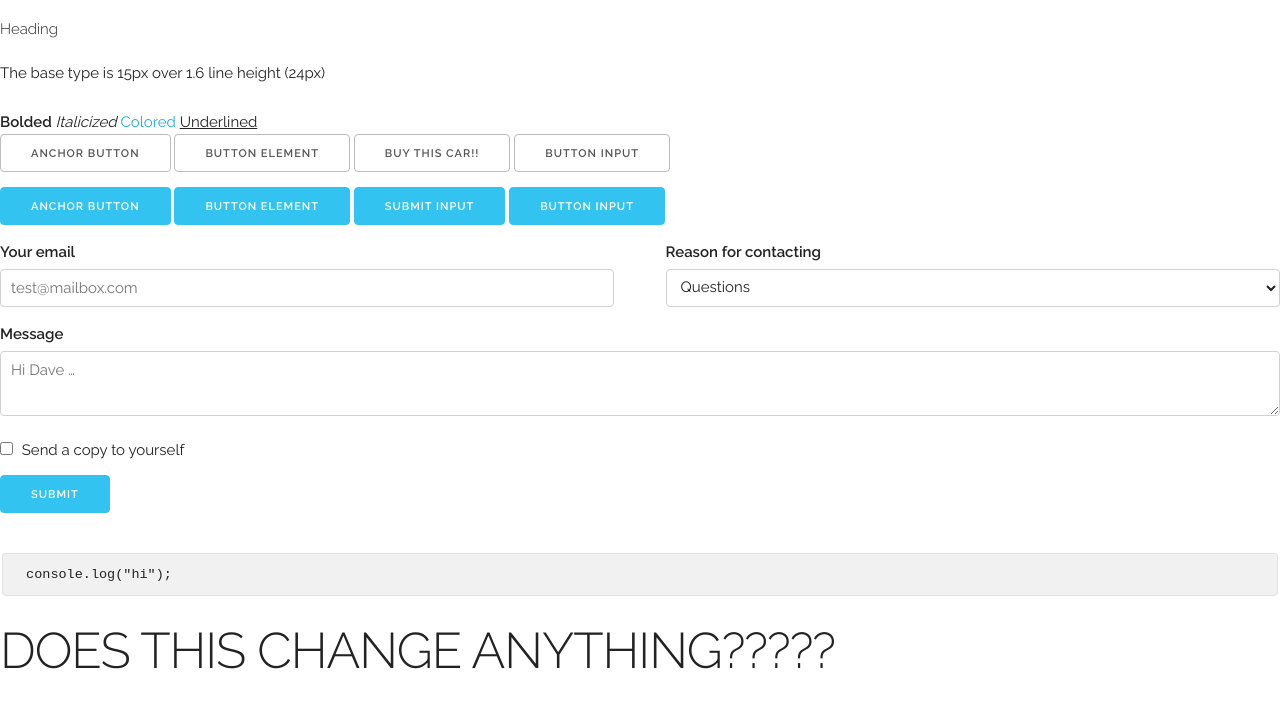
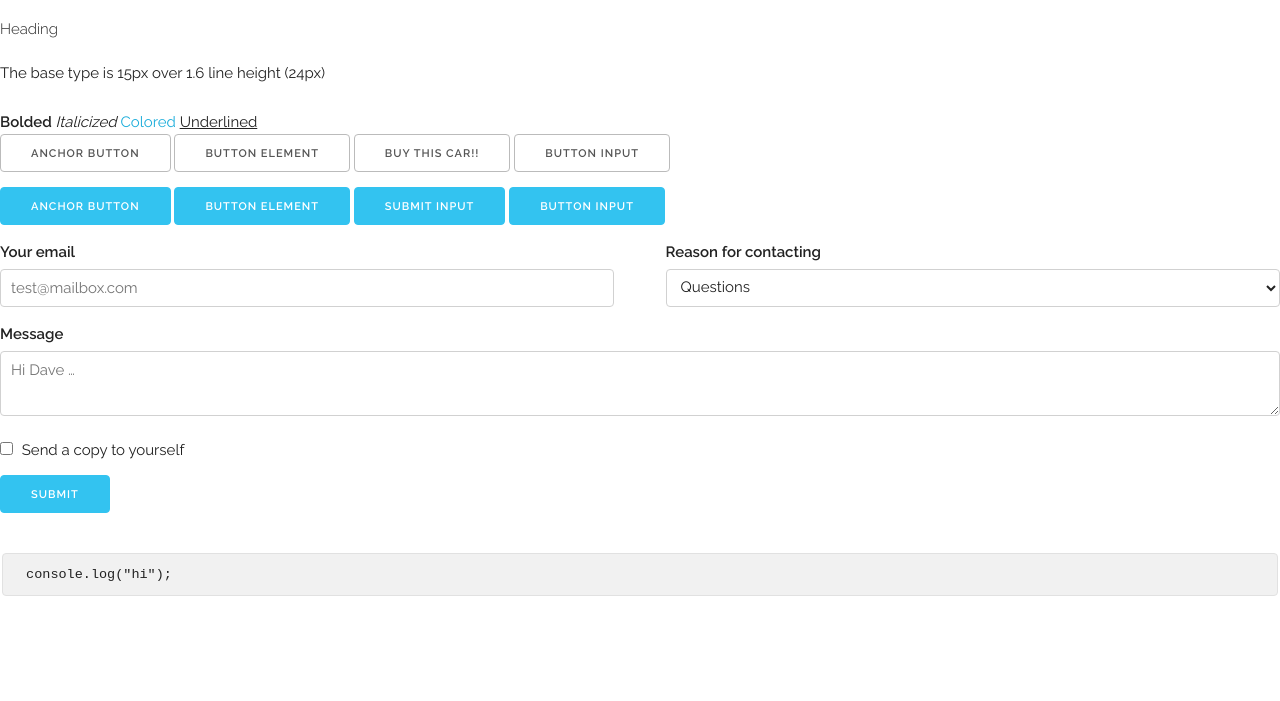
Before and after one commit to mbharrat/SkeletonCSS, a plain HTML site: page index.html in a window 1280 px wide. Shown: the part 415-1116 px from the top of the page. After the commit the page ends 1036 px from the top, so only its background shows below. Drawn offline with Linux system fonts and the light colour scheme.

Commit message:
added change from mac

```diff
--- a/index.html
+++ b/index.html
@@ -121,7 +121,6 @@
 <!-- Note: The class .u-full-width is just a utility class shorthand for width: 100% -->
 <!--end form-->
 <pre><code> console.log("hi");</code></pre>
-<h1>DOES THIS CHANGE ANYTHING?????</h1>
 
 </body>
 </html>
```
